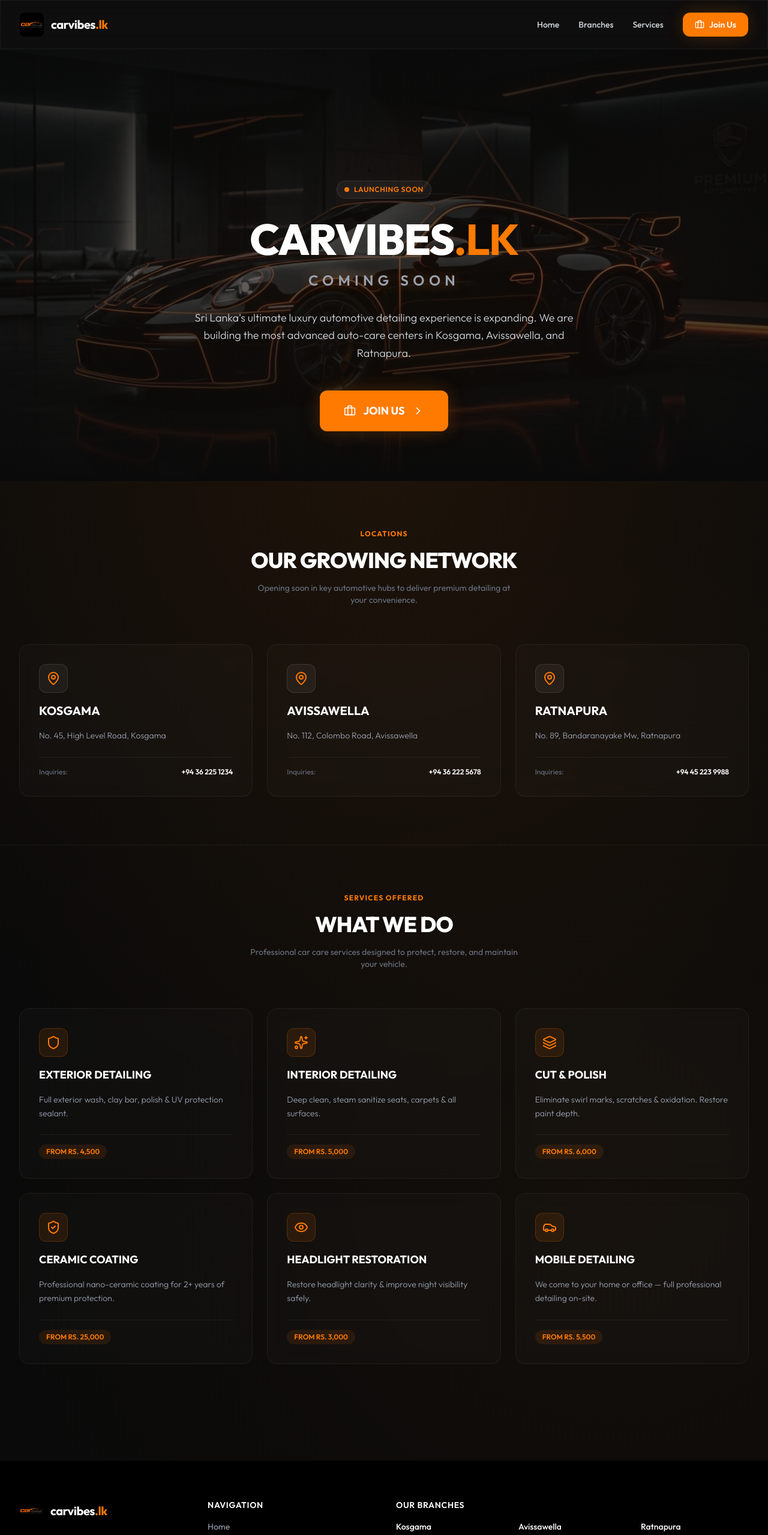
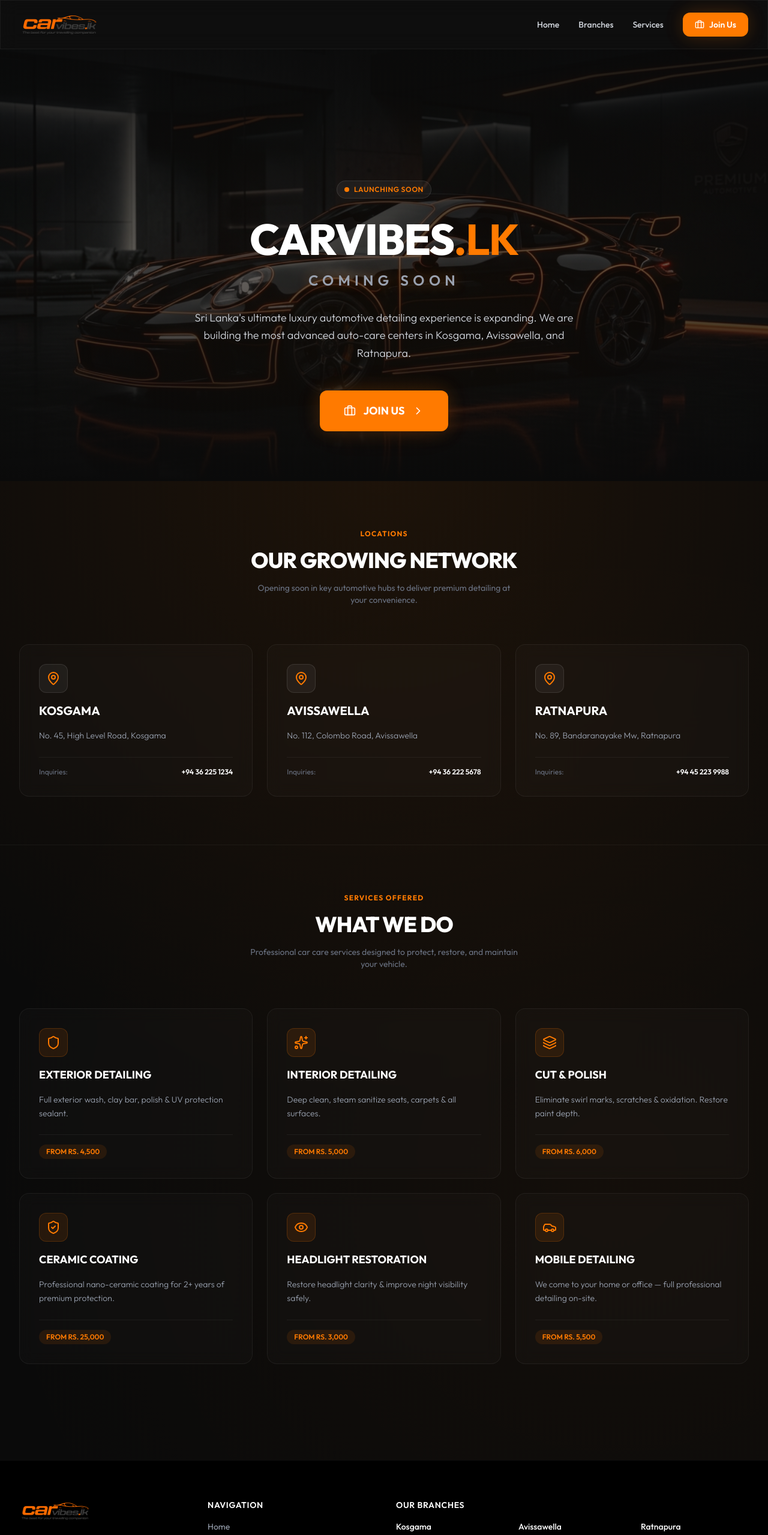
Before and after one commit to Pubudu-Harshana/carvibes_frontend, a Next.js app: page / in a window 1280 px wide. Shown: the top 2559 px of the page at 60% size. Built offline with nearby package versions, Linux system fonts and the light colour scheme.

Commit message:
Update Navbar and Footer to display premium logo.png brand logotype directly

```diff
--- a/src/components/Footer.tsx
+++ b/src/components/Footer.tsx
@@ -10,19 +10,14 @@
 
           {/* Logo & About */}
           <div className="space-y-4">
-            <Link href="/" className="flex items-center gap-3 group">
-              <div className="relative h-10 w-10 overflow-hidden rounded-lg bg-black p-1">
-                <Image
-                  src="/logo.png"
-                  alt="CarVibes.lk Logo"
-                  fill
-                  className="object-contain"
-                  sizes="40px"
-                />
-              </div>
-              <span className="text-xl font-bold tracking-tight text-white">
-                carvibes<span className="text-primary">.lk</span>
-              </span>
+            <Link href="/" className="flex items-center shrink-0 group">
+              <Image
+                src="/logo.png"
+                alt="CarVibes.lk"
+                width={150}
+                height={43}
+                className="h-10 w-auto object-contain"
+              />
             </Link>
             <p className="text-sm text-gray-500 leading-relaxed">
               Sri Lanka&apos;s premier professional car detailing & auto care service. Experience luxury detailing perfected to perfection.
--- a/src/components/Navbar.tsx
+++ b/src/components/Navbar.tsx
@@ -35,20 +35,16 @@
     <header className="sticky top-0 z-50 w-full glass-panel border-b border-white/5 transition-all duration-300">
       <div className="mx-auto max-w-7xl px-4 sm:px-6 lg:px-8">
         <div className="flex h-20 items-center justify-between">
-          {/* Logo and Brand Name */}
-          <Link href="/" className="flex items-center gap-3 group">
-            <div className="relative h-10 w-10 overflow-hidden rounded-lg bg-black p-1 transition-transform group-hover:scale-105">
-              <Image
-                src="/logo.png"
-                alt="CarVibes.lk Logo"
-                fill
-                className="object-contain"
-                sizes="40px"
-              />
-            </div>
-            <span className="text-xl font-bold tracking-tight text-white group-hover:text-primary transition-colors">
-              carvibes<span className="text-primary">.lk</span>
-            </span>
+          {/* Logo */}
+          <Link href="/" className="flex items-center shrink-0 group">
+            <Image
+              src="/logo.png"
+              alt="CarVibes.lk"
+              width={160}
+              height={46}
+              className="h-11 w-auto object-contain transition-transform group-hover:scale-[1.02]"
+              priority
+            />
           </Link>
 
           {/* Desktop Navigation */}
```
